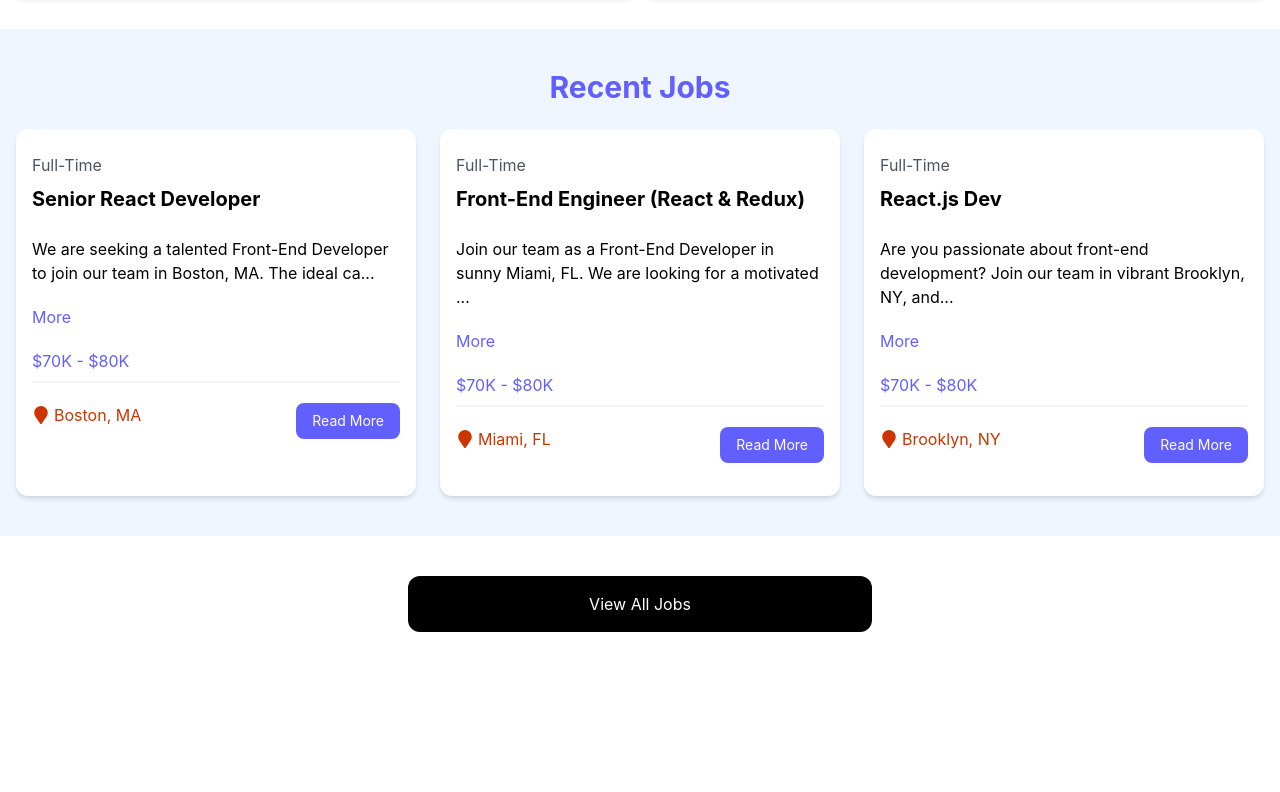
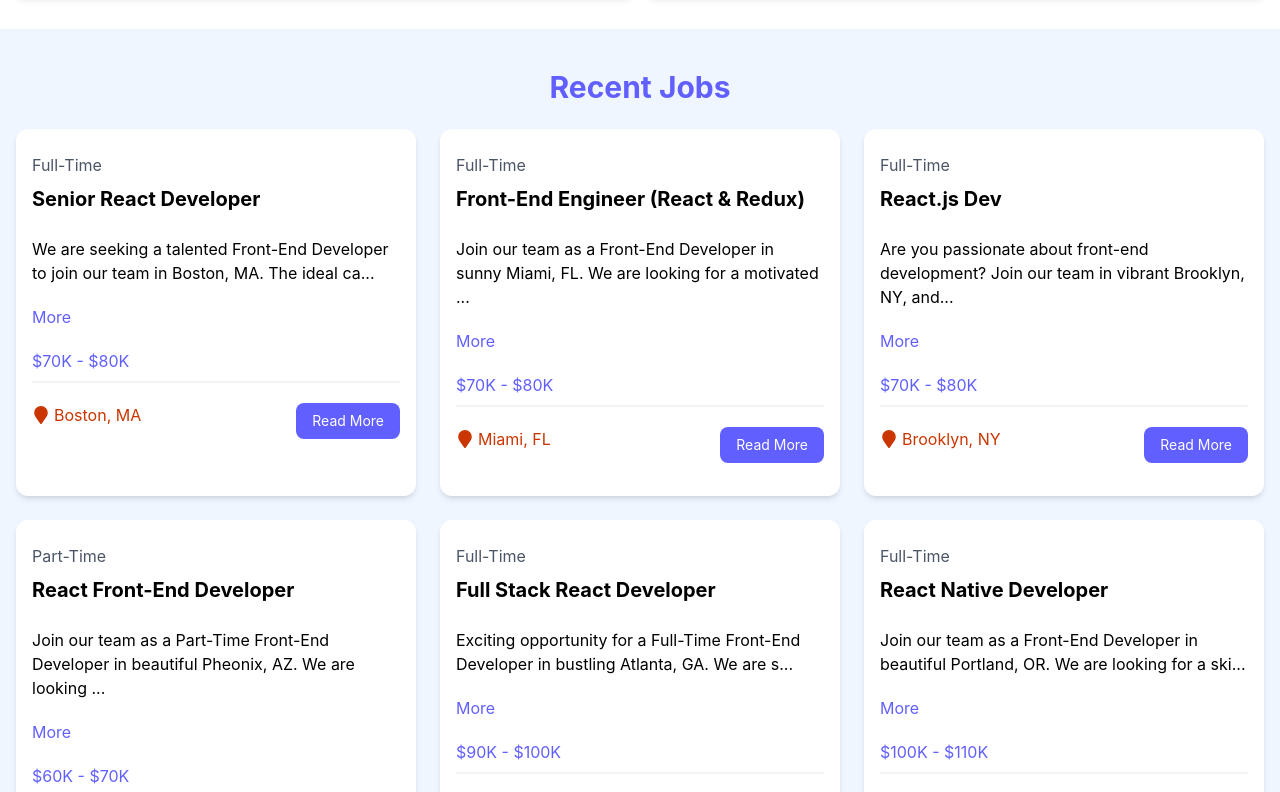
Before and after one commit to aishwaryagaikwad21/react_jobs, a React (Vite) app: page / in a window 1280 px wide. Shown: the part 580-1372 px from the top of the page. Before the commit the page ends 1252 px from the top, so only its background shows below. Built offline with nearby package versions, Linux system fonts and the light colour scheme; data requests are answered from the project's data file.

Commit message:
fetch API data from a test server

```diff
--- a/package.json
+++ b/package.json
@@ -7,7 +7,8 @@
     "dev": "vite",
     "build": "vite build",
     "lint": "eslint .",
-    "preview": "vite preview"
+    "preview": "vite preview",
+    "server": "json-server --watch src/jobs.json --port 8000"
   },
   "dependencies": {
     "@tailwindcss/vite": "^4.3.3",
@@ -15,6 +16,7 @@
     "react-dom": "^19.2.8",
     "react-icons": "^5.7.0",
     "react-router-dom": "^7.18.3",
+    "react-spinners": "^0.17.0",
     "tailwindcss": "^4.3.3"
   },
   "devDependencies": {
@@ -26,6 +28,7 @@
     "eslint-plugin-react-hooks": "^7.1.1",
     "eslint-plugin-react-refresh": "^0.5.3",
     "globals": "^17.7.0",
+    "json-server": "^1.0.0-beta.15",
     "vite": "^8.2.0"
   }
 }
--- a/src/components/JobListings.jsx
+++ b/src/components/JobListings.jsx
@@ -1,22 +1,48 @@
 import React from 'react'
-import jobs from '../jobs.json'
+import { useState, useEffect } from 'react'
 import JobListing from './JobListing'
 
 const JobListings = ({isHome = false}) => {
    // console.log(jobs) //array of jobs
 
-   const jobListings = isHome ? jobs.slice(0,3) : jobs;
-  return (
+   //const jobListings = isHome ? jobs.slice(0,3) : jobs;
+   const [jobs, setJobs] = useState([])
+   const [loading, setLoading] = useState(true) //to show loading sign while fetching and when json data is loaded set it to false
+
+  useEffect(() => { //cannot use async here
+    const fetchJobs = async () => {
+      try{
+        const res = await fetch('http://localhost:8000/jobs')
+        const data = await res.json()
+        setJobs(data)
+      }
+    catch(err){
+      console.log('Error Fetching data', err);
+    }
+    finally{
+      setLoading(false)
+    };
+  }
+
+  fetchJobs()
+
+  }, []) // [] This is called the dependency array.
+
+   return (
     <section className="bg-blue-50 px-4 py-10">
       <div className="container-xl lg:container m-auto">
         <h2 className="text-3xl font-bold text-indigo-500 mb-6 text-center">
           {isHome ? 'Recent Jobs': 'Browse Jobs'}
         </h2>
         <div className="grid grid-cols-1 md:grid-cols-3 gap-6">
-
-        { jobListings.map((job) => {
-          return <JobListing key={job.id} job={job}/>
-          } ) }
+          {loading ? (<h2>Loading...</h2>) : (
+            <>
+              { jobs.map((job) => {
+                return <JobListing key={job.id} job={job}/>
+                }
+              ) }
+            </>
+          )}
         </div>
       </div>
     </section>
--- a/src/jobs.json
+++ b/src/jobs.json
@@ -1,4 +1,5 @@
- [
+ {
+  "jobs": [
       {
         "id": "1",
         "title": "Senior React Developer",
@@ -84,3 +85,4 @@
         }
       }
   ]
+ }
```
Also changed, not shown: 1 other file (tests, documents, lock files or other folders). Lines whose indentation alone changed are shown as unchanged.
